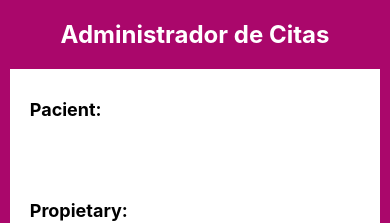
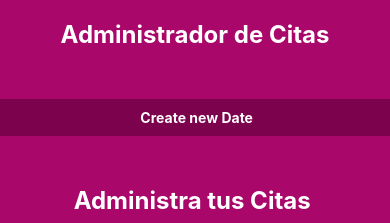
Before and after one commit to andresdavidsv/dates, a React Native app: screen / in a window 390 px wide. Shown: the top 223 px of the page. Built offline with nearby package versions, Linux system fonts and the light colour scheme.

Commit message:
:sparkles: Add conditional

```diff
--- a/App.js
+++ b/App.js
@@ -6,17 +6,25 @@
  * @flow strict-local
  */
 
-import React, {useState} from 'react';
-import {StyleSheet, Text, View, FlatList} from 'react-native';
+import React, { useState } from 'react';
+import {
+  StyleSheet,
+  Text,
+  View,
+  FlatList,
+  TouchableHighlight,
+  Platform,
+} from 'react-native';
 import Date from './src/components/Dates';
 import Form from './src/components/Form';
 
 const App = () => {
+  const [showForm, saveShowForm] = useState(false);
   // Define state of dates
   const [dates, setDates] = useState([
-    {id: '1', pacient: 'Hook', propietary: 'Andres', sintoms: 'No come'},
-    {id: '2', pacient: 'Redux', propietary: 'Mapaz', sintoms: 'No duerme'},
-    {id: '3', pacient: 'Native', propietary: 'Yuliana', sintoms: 'No canta'},
+    { id: '1', pacient: 'Hook', propietary: 'Andres', sintoms: 'No come' },
+    { id: '2', pacient: 'Redux', propietary: 'Mapaz', sintoms: 'No duerme' },
+    { id: '3', pacient: 'Native', propietary: 'Yuliana', sintoms: 'No canta' },
   ]);
   //Delete
   const deletePacient = id => {
@@ -24,23 +32,41 @@ const App = () => {
       return dateActual.filter(date => date.id !== id);
     });
   };
+  const displayForm = () => {
+    saveShowForm(!showForm);
+  };
   return (
     <>
       <View style={styles.container}>
         <Text style={styles.title}>Administrador de Citas</Text>
+        <View>
+          <TouchableHighlight
+            onPress={() => displayForm()}
+            style={styles.btnShowForm}>
+            <Text style={styles.textShowForm}> Create new Date</Text>
+          </TouchableHighlight>
+        </View>
         <View style={styles.content}>
+          {showForm ? (
+            <>
+              <Text style={styles.title}>Crear Cita</Text>
               <Form />
+            </>
+          ) : (
+            <>
               <Text style={styles.title}>
                 {dates.length > 0 ? 'Administra tus Citas' : 'No hay citas'}{' '}
               </Text>
               <FlatList
                 style={styles.list}
                 data={dates}
-            renderItem={({item}) => (
+                renderItem={({ item }) => (
                   <Date date={item} deletePacient={deletePacient} />
                 )}
                 keyExtractor={date => date.id}
               />
+            </>
+          )}
         </View>
       </View>
     </>
@@ -53,7 +79,7 @@ const styles = StyleSheet.create({
     flex: 1,
   },
   title: {
-    marginTop: 20,
+    marginTop: Platform.OS === 'ios' ? 40 : 20,
     marginBottom: 20,
     textAlign: 'center',
     fontSize: 24,
@@ -67,6 +93,16 @@ const styles = StyleSheet.create({
   list: {
     flex: 1,
   },
+  btnShowForm: {
+    padding: 10,
+    backgroundColor: '#7D024E',
+    marginVertical: 30,
+  },
+  textShowForm: {
+    color: '#fff',
+    fontWeight: 'bold',
+    textAlign: 'center',
+  },
 });
 
 export default App;
```
Lines whose indentation alone changed are shown as unchanged.
